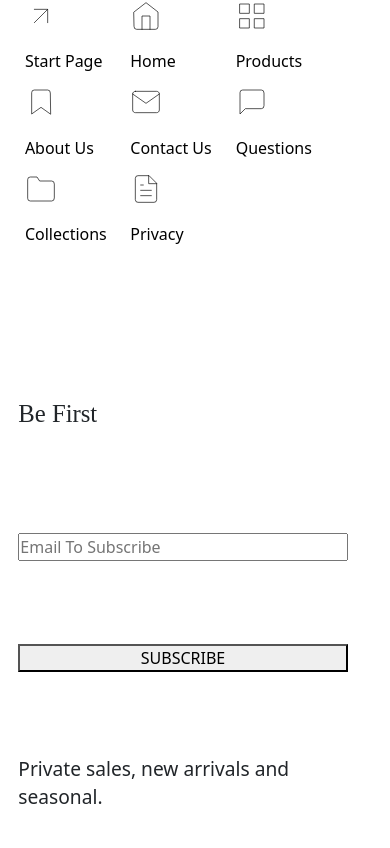
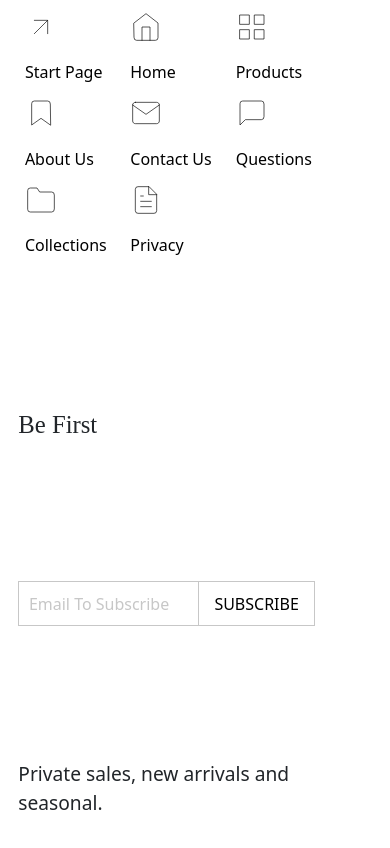
Before and after one commit to krystiano13/novastyle, a React (Create React App) app: page / in a window 390 px wide. Shown: the part 7724-8572 px from the top of the page. Built offline with nearby package versions, Linux system fonts and the light colour scheme.

Commit message:
styles for newsletter section of footer (mobile)

```diff
--- a/src/components/Footer/BeFirst.tsx
+++ b/src/components/Footer/BeFirst.tsx
@@ -2,12 +2,14 @@ import React from "react";
 
 const BeFirst = () => {
   return (
-    <form className="col-lg-6 col-md-12">
+    <section className="col-lg-6 col-md-12">
       <h2>Be First</h2>
-      <input placeholder="Email To Subscribe" type="email" />
-      <button type="submit">SUBSCRIBE</button>
+      <form>
+        <input placeholder="Email To Subscribe" type="email" />
+        <button type="submit">SUBSCRIBE</button>
+      </form>
       <p>Private sales, new arrivals and seasonal.</p>
-    </form>
+    </section>
   );
 };
 
--- a/src/components/Footer/FooterAbout.tsx
+++ b/src/components/Footer/FooterAbout.tsx
@@ -5,7 +5,7 @@ import globe from '../../assets/footer/globe.svg';
 
 const FooterAbout = () => {
   return (
-    <div className="col-lg-6 col-md-12">
+    <section className="col-lg-6 col-md-12">
       <h2>About Us</h2>
       <p>
         Inspired by modern nature, furious "60s and elegant beauty, brand
@@ -16,7 +16,7 @@ const FooterAbout = () => {
         <FooterButton src={globe} title="Pinterest" />
         <FooterButton src={globe} title="Instagram" />
       </div>
-    </div>
+    </section>
   );
 };
 
--- a/src/components/Footer/FooterCollections.tsx
+++ b/src/components/Footer/FooterCollections.tsx
@@ -5,14 +5,14 @@ import { FooterButton } from "./FooterButton";
 
 const FooterCollections = () => {
   return (
-    <div className="col-lg-6 col-md-12">
+    <section className="col-lg-6 col-md-12">
       <h2>Collections</h2>
       <div id="collections" className="buttons">
         {footerCollection.map((item) => (
           <FooterButton key={item.id} title={item.text} src={item.src} />
         ))}
       </div>
-    </div>
+    </section>
   );
 };
 
--- a/src/components/Footer/FooterNavigation.tsx
+++ b/src/components/Footer/FooterNavigation.tsx
@@ -5,14 +5,14 @@ import { footerNav } from "./FooterData";
 
 const FooterNavigation = () => {
   return (
-    <div className="col-lg-6 col-md-12">
+    <section className="col-lg-6 col-md-12">
       <h2>Navigation</h2>
       <div className="buttons">
         {footerNav.map((item) => (
           <FooterButton key={item.id} src={item.src} title={item.title} />
         ))}
       </div>
-    </div>
+    </section>
   );
 };
 
--- a/src/styles/sass/modules/_footer.scss
+++ b/src/styles/sass/modules/_footer.scss
@@ -1,16 +1,15 @@
 footer {
   width: 100vw;
 
-  min-height : calc(280vh - 60px);
+  min-height: calc(280vh - 60px);
   overflow: hidden;
 
   .icons {
     display: flex;
   }
 
-
   .footerButton {
-    display : flex;
+    display: flex;
     flex-direction: column;
     cursor: pointer;
 
@@ -20,12 +19,12 @@ footer {
     transition: background-color 250ms;
     will-change: background-color;
 
-    padding : 2%;
-    margin-right : 2%;
+    padding: 2%;
+    margin-right: 2%;
 
     span {
-        margin-top : 20%;
-        font-size : 1rem;
+      margin-top: 20%;
+      font-size: 1rem;
     }
   }
 
@@ -33,25 +32,48 @@ footer {
     background-color: #77777731;
   }
 
-   .buttons {
+  .buttons {
     display: flex;
     flex-wrap: wrap;
     overflow: hidden;
-    margin-top : 1rem;
+    margin-top: 1rem;
 
     .footerButton {
-        width : 30%;
+      width: 30%;
     }
   }
 
   #collections {
     .footerButton {
-        margin-top : 1rem;
-        width : 45%;
+      margin-top: 1rem;
+      width: 45%;
     }
   }
 
-  @media screen and (min-width : 992px) {
+  form {
+    display: flex;
+
+    input {
+      width: 55%;
+      padding: 0.6rem;
+      background-color: transparent;
+      border: solid 0.1rem #c7c7c7;
+    }
+
+    input::placeholder {
+      color: #c7c7c7;
+    }
+
+    button {
+      width: 35%;
+      padding: 0.6rem;
+      background-color: transparent;
+      border: solid 0.1rem #c7c7c7;
+      border-left: none;
+    }
+  }
+
+  @media screen and (min-width: 992px) {
     min-height: calc(100vh - 60px);
   }
 
@@ -60,24 +82,24 @@ footer {
   }
 
   .col-lg-6 {
-    display : flex;
+    display: flex;
     flex-direction: column;
     justify-content: space-between;
-    min-height : 65vh;
+    min-height: 55vh;
 
-    padding : 5%;
+    padding: 5%;
 
-    padding-top : 20%;
-    padding-bottom : 20%;
+    padding-top: 20%;
+    padding-bottom: 20%;
 
     h2 {
-        font-family: 'Times New Roman', Times, serif;
-        height : 10%;
+      font-family: "Times New Roman", Times, serif;
+      height: auto;
     }
 
     p {
-        max-width : 100%;
-        font-size : 1.2rem;
+      max-width: 100%;
+      font-size: 1.2rem;
     }
   }
 }
```
Also changed, not shown: src/styles/css/index.css.
